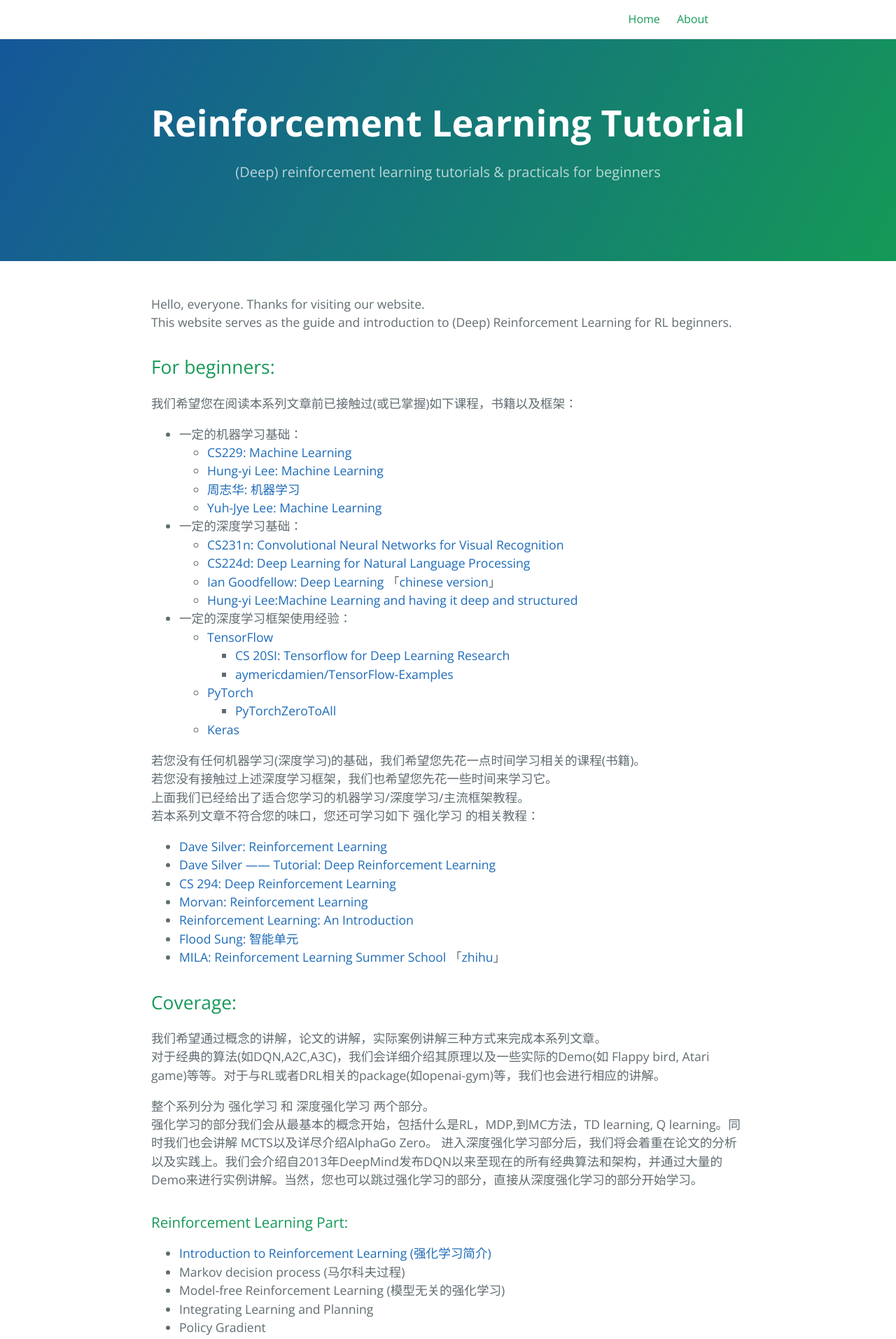
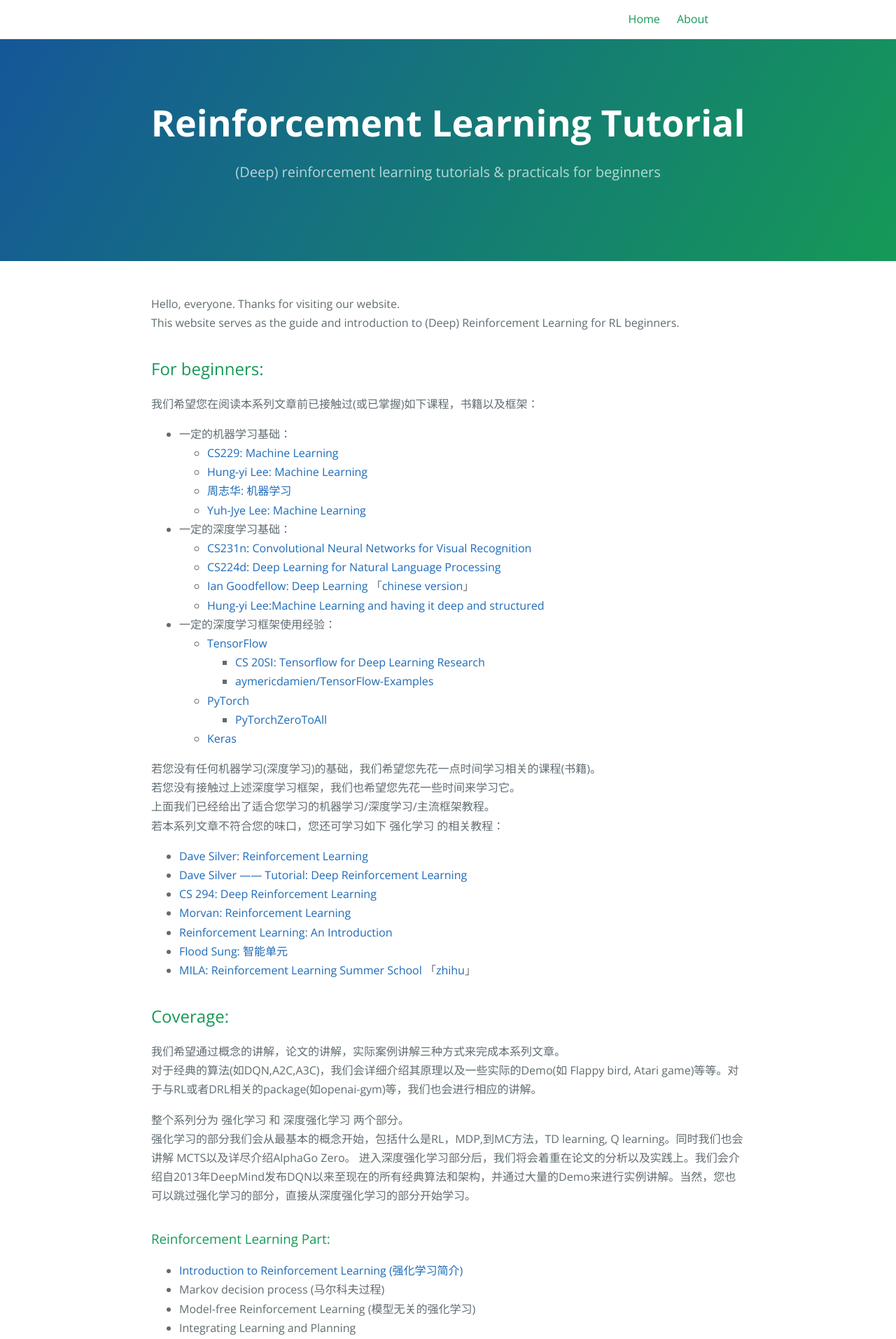
Before and after one commit to RL-Tutorial/RL-Tutorial.github.io, a Jekyll site: the page built from index.md, in a window 1280 px wide. Shown: the top 1913 px of the page at 70% size. Built offline with Jekyll 4.4.1, drawn with Linux system fonts in a browser that asks for light colours.

Commit message:
Modify the main content style

```diff
--- a/_includes/site-header.html
+++ b/_includes/site-header.html
@@ -19,6 +19,8 @@
 
         <div class="trigger">
           <a class="page-link" href="{{ "/" }}">Home</a>
+          <!-- <a class="page-link" href="{{ "/" }}">Content</a> -->
+          <!-- <a class="page-link" href="{{ "/" }}">Tags</a> -->
           {% for path in page_paths %}
             {% assign my_page = site.pages | where: "path", path | first %}
             {% if my_page.title %}
--- a/_sass/jekyll-theme-cayman-blog.scss
+++ b/_sass/jekyll-theme-cayman-blog.scss
@@ -145,7 +145,7 @@ a {
   margin-bottom: 0rem;
   font-weight: normal;
   opacity: 0.7;
-  font-style: italic;
+  font-style: inherit;
 
   @include large {
     font-size: 1.0rem;
@@ -162,6 +162,7 @@ a {
 
 .main-content {
   word-wrap: break-word;
+  line-height: 1.7;
 
   :first-child {
     margin-top: 0;
@@ -171,12 +172,12 @@ a {
     max-width: 65rem;
     padding: 3rem 6rem;
     margin: 0 auto;
-    font-size: 1.1rem;
+    font-size: 1rem;
   }
 
   @include medium {
     padding: 3rem 4rem;
-    font-size: 1.1rem;
+    font-size: 1rem;
   }
 
   @include small {
```
